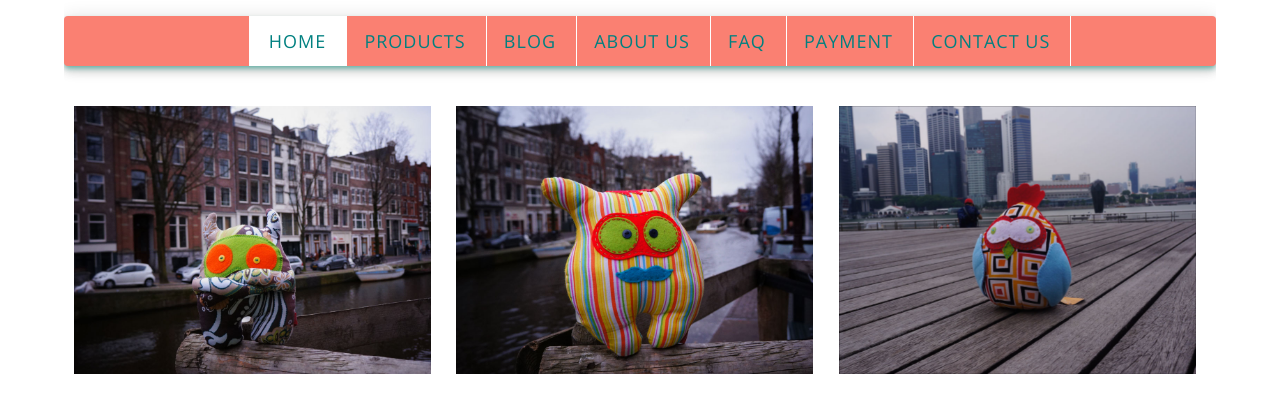
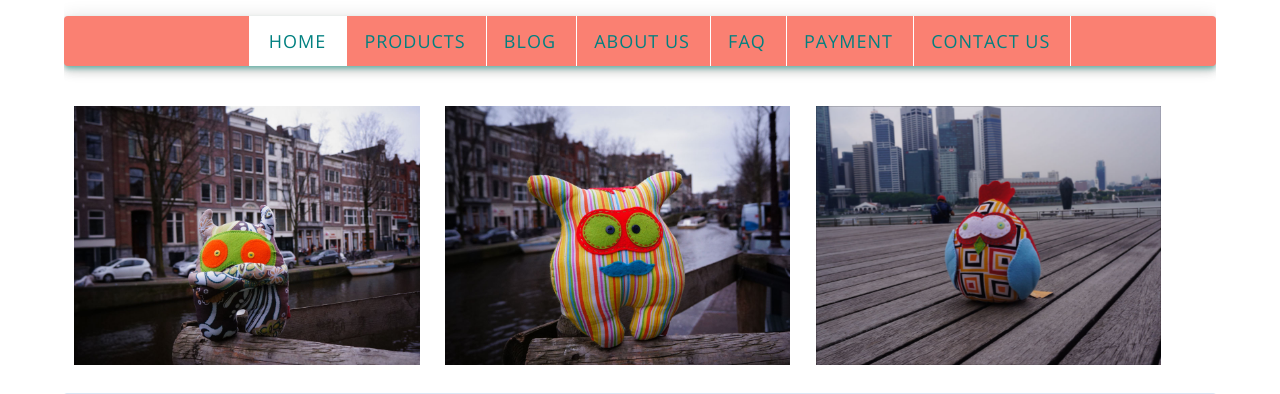
Before and after one commit to mykunang2/mykunang2.github.io, a plain HTML site: page index.html in a window 1280 px wide. Shown: the part 135-529 px from the top of the page. Drawn offline with nearby package versions, Linux system fonts and the light colour scheme; a script that the page names is missing.

Commit message:
Add files via upload

```diff
--- a/styles/style.css
+++ b/styles/style.css
@@ -296,8 +296,8 @@
   font-family: 'Roboto', sans-serif;
   font-size: 24px;
   margin: 10px;
-  max-width: 31%;
-  min-width: 31%;
+  max-width: 30%;
+  min-width: 30%;
   overflow: hidden;
   position: relative;
   text-align: center;
```
